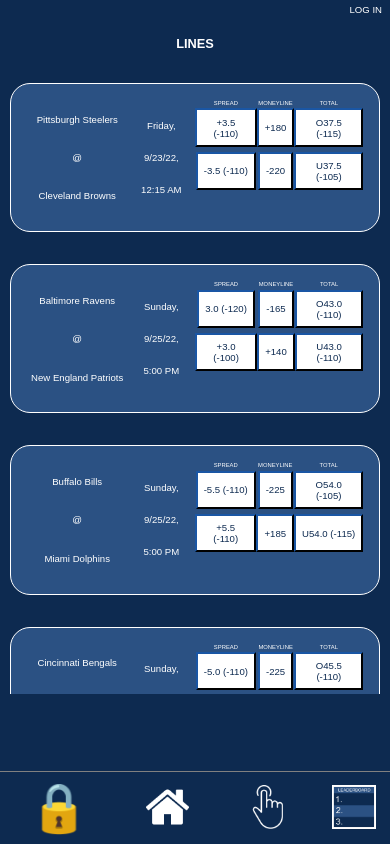
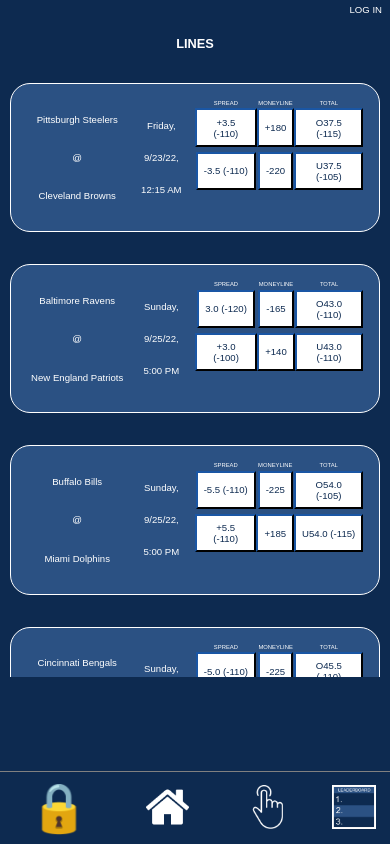
Before and after one commit to agubernikoff/potd, a React (Create React App) app in the folder client/: page /games in a window 390 px wide. Built offline with nearby package versions, Linux system fonts and the light colour scheme; no server answers.

Commit message:
mobile style

```diff
--- a/client/src/index.css
+++ b/client/src/index.css
@@ -400,7 +400,7 @@
     width: 70%;
   }
   .feed {
-    height: 88vh;
+    height: 86vh;
     width: 100%;
     border-left: none;
     border-right: none;
@@ -444,7 +444,7 @@
     font-size: 1.5vw;
   }
   .feed {
-    height: 78vh;
+    height: 76vh;
   }
   :root {
     --acctUserFontSize: 0.8em;
```
